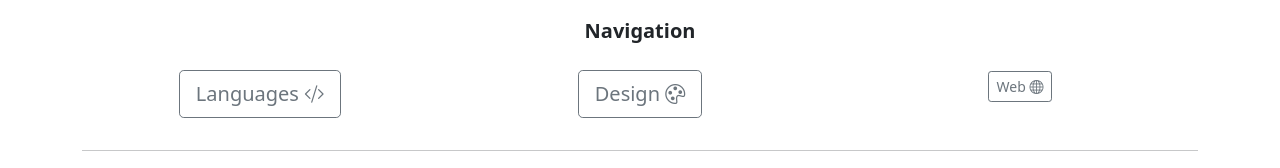
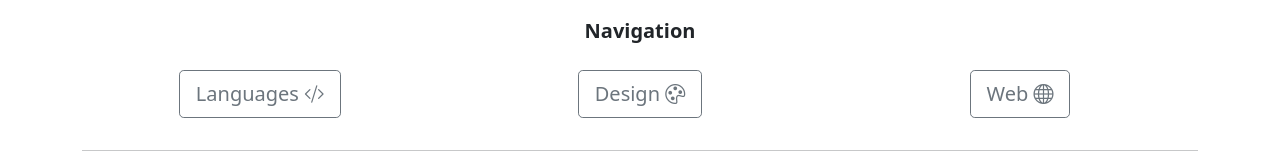
Before and after one commit to zuffdaddy/portfolio, a plain HTML site: page index.html in a window 1280 px wide. Shown: the part 152-320 px from the top of the page. Drawn offline with nearby package versions, Linux system fonts and the light colour scheme.

Commit message:
Fixed navigation styling issue

```diff
--- a/index.html
+++ b/index.html
@@ -41,8 +41,8 @@
           ></a>
         </div>
         <div class="col-sm-4 text-center">
-          <a href="#web" class="btn btn-sm btn-outline-secondary"
-            >Web <i class="bi bi-globe"></i
+          <a href="#web" class="btn btn-lg btn-outline-secondary mb-2">
+            Web <i class="bi bi-globe"></i
           ></a>
         </div>
       </div>
```
